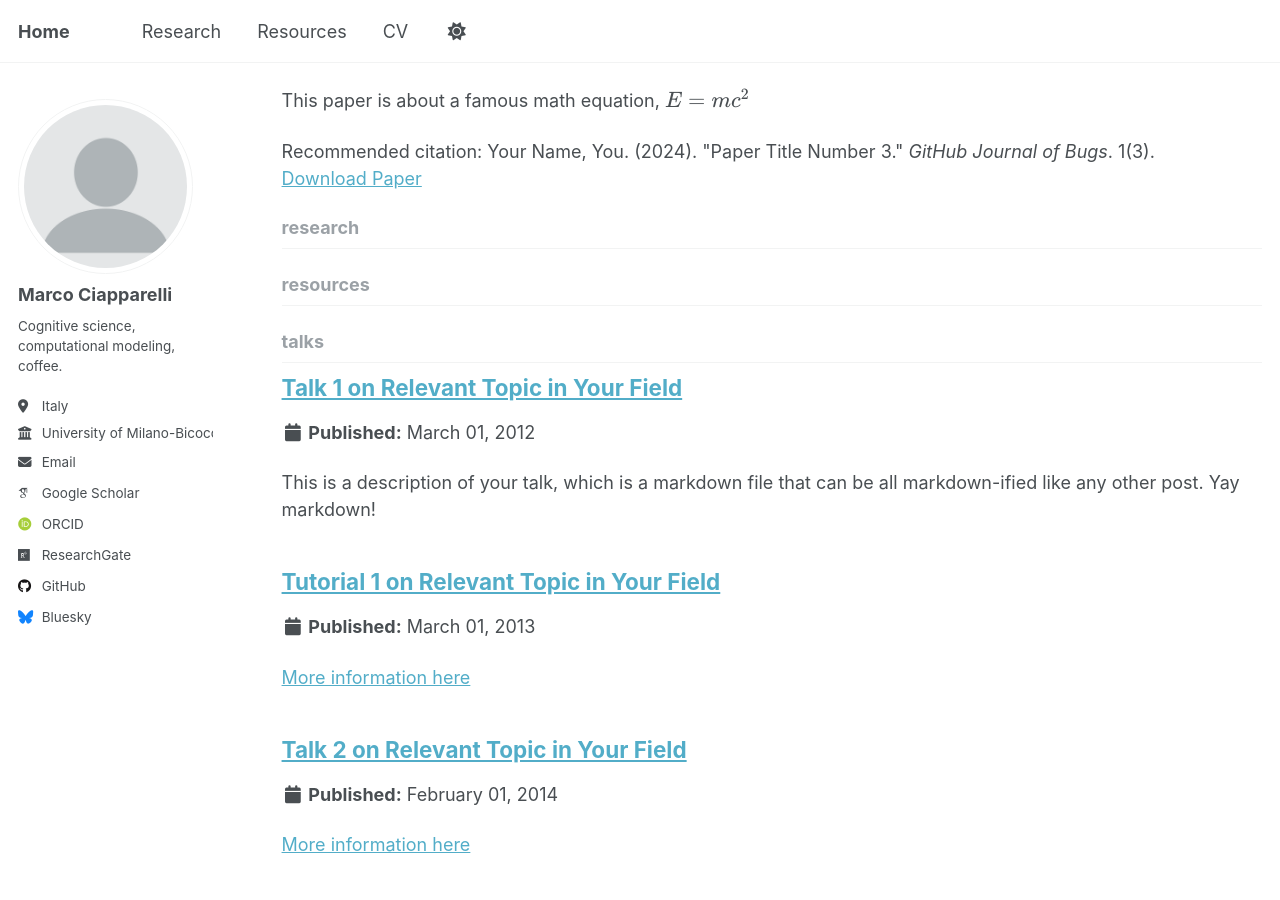
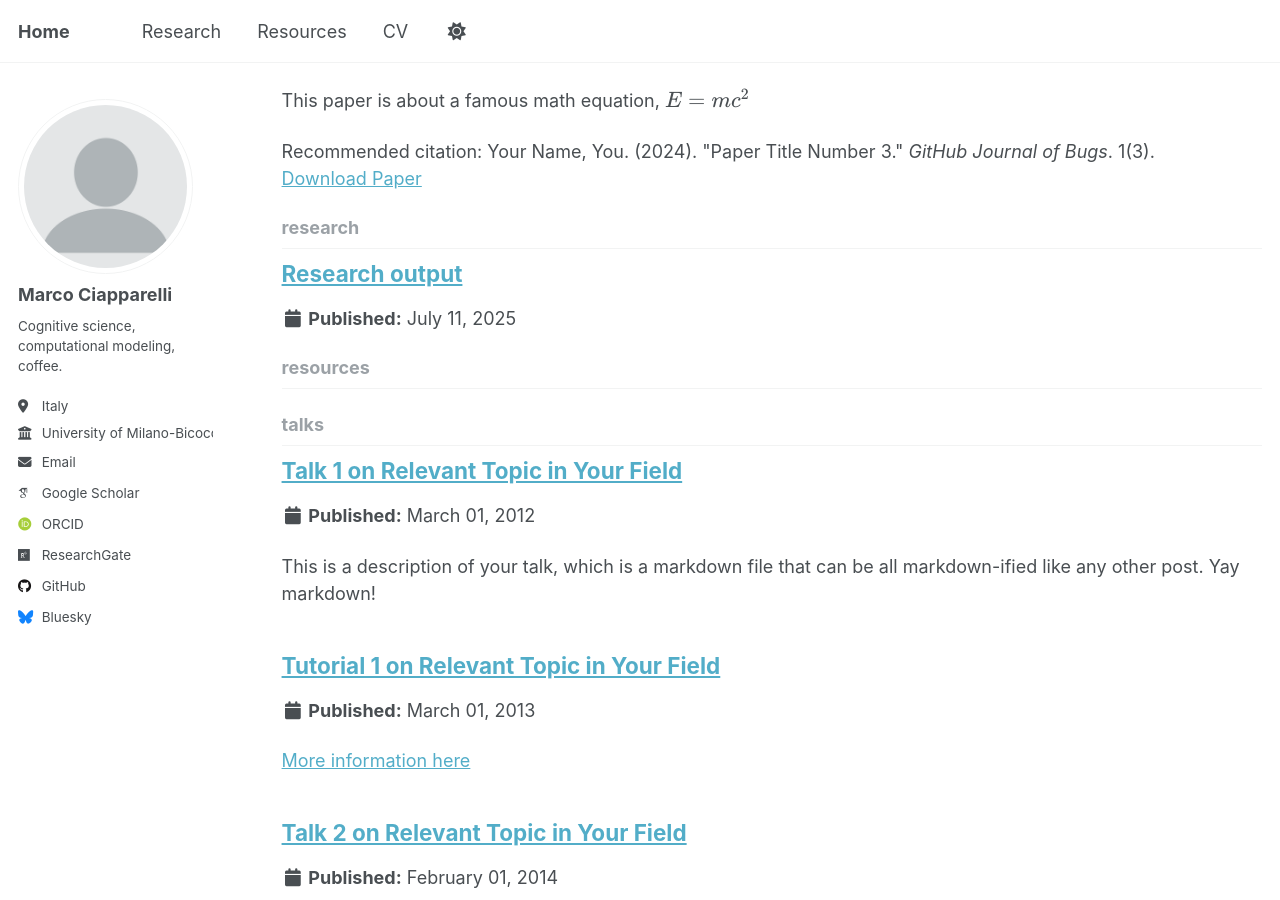
Before and after one commit to MarcoCiapparelli/MarcoCiapparelli.github.io, a Jekyll site: the page built from _pages/collection-archive.html, in a window 1280 px wide and 900 px high, scrolled down 2143 px. Built offline with Jekyll 4.4.1, drawn with Linux system fonts in a browser that asks for light colours; some web fonts are replaced; a script that is not in the unit is left out.

Commit message:
Update publication_list.md

```diff
--- a/_research/publication_list.md
+++ b/_research/publication_list.md
@@ -1,3 +1,8 @@
+---
+title: "Research output"
+excerpt: ""
+collection: research
+---
 
 Papers & Preprints
 ======
```
